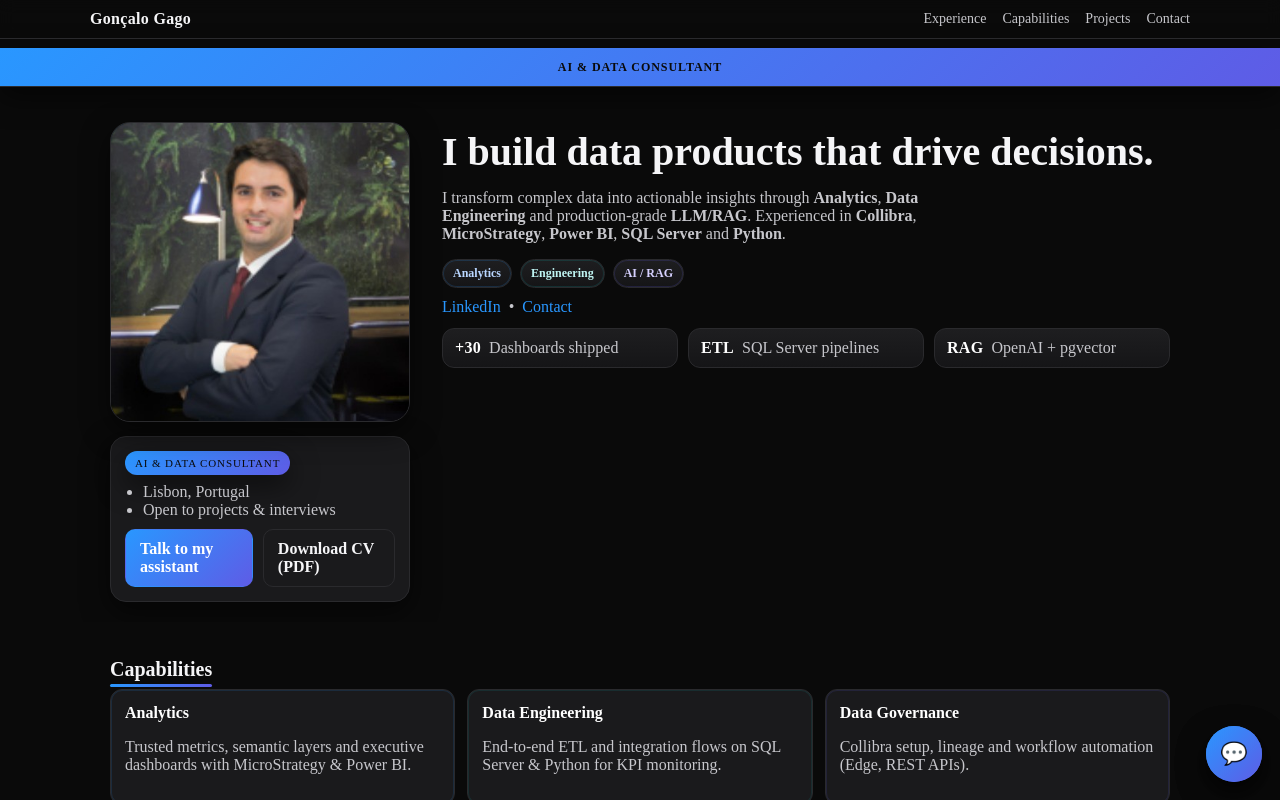
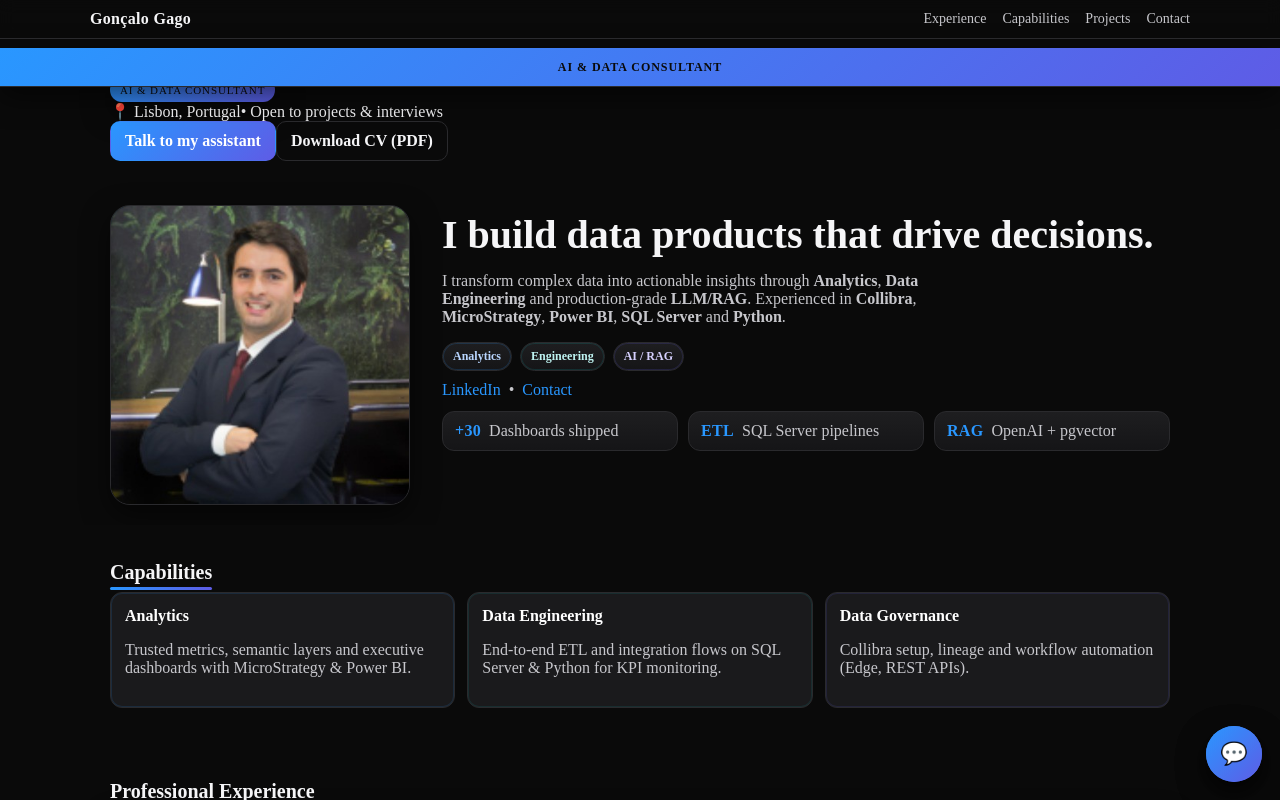
Before and after one commit to goncalogago1/curriculo, a Next.js app: page / in a window 1280 px wide. Shown: the top 800 px of the page. Built offline with nearby package versions, Linux system fonts and the light colour scheme.

Commit message:
fix: globadawoooo teste teste de commit few

```diff
--- a/app/page.tsx
+++ b/app/page.tsx
@@ -25,35 +25,40 @@ export default function Home() {
         </div>
       </div>
 
-      {/* HERO — FOTO À ESQUERDA (menor) */}
+      {/* TOP CARD (substitui a “caixa” antiga e sobe para o topo) */}
+      <section className="topcard" aria-label="Quick actions">
+        <div className="container">
+          <div className="topcard__wrap">
+            <span className="pill">AI &amp; Data Consultant</span>
+            <div className="topcard__meta">
+              <span>📍 Lisbon, Portugal</span>
+              <span>• Open to projects & interviews</span>
+            </div>
+            <div className="topcard__actions">
+              <a className="btn btn--primary" href="/chat">Talk to my assistant</a>
+              <a className="btn btn--ghost" href="/cv.pdf" download>Download CV (PDF)</a>
+            </div>
+          </div>
+        </div>
+      </section>
+
+      {/* HERO — FOTO À ESQUERDA (ainda mais pequena) */}
       <section className="hero" aria-labelledby="title">
         <div className="container pro__grid">
-          {/* Painel de perfil (ESQUERDA) */}
-          <aside className="profile-pane" aria-label="Profile">
+          {/* Foto / painel esquerdo */}
+          <aside className="profile-pane" aria-label="Profile photo">
             <div className="profile-photo" aria-hidden="true">
               <Image
                 src="/1690800862967.jpeg"
                 alt="Gonçalo Gago"
                 fill
-                sizes="(max-width: 1024px) 90vw, 300px"
+                sizes="(max-width: 1024px) 90vw, 220px"
                 priority
               />
             </div>
-
-            <div className="profile-meta">
-              <span className="pill">AI &amp; Data Consultant</span>
-              <ul>
-                <li>Lisbon, Portugal</li>
-                <li>Open to projects & interviews</li>
-              </ul>
-              <div className="profile-actions">
-                <a className="btn btn--primary" href="/chat">Talk to my assistant</a>
-                <a className="btn btn--ghost" href="/cv.pdf" download>Download CV (PDF)</a>
-              </div>
-            </div>
           </aside>
 
-          {/* Conteúdo (DIREITA) */}
+          {/* Conteúdo (direita) */}
           <div className="hero__content">
             <h1 id="title">I build data products that drive decisions.</h1>
             <p className="lede subtitle">
@@ -73,8 +78,7 @@ export default function Home() {
               <a id="contact" href="mailto:goncalogago@gmail.com">Contact</a>
             </div>
 
-            {/* Chips/Stats */}
-            <div className="stats pro__stats">
+            <div className="stats">
               <div className="stats__inner">
                 <div className="stat">
                   <span className="stat__num">+30</span>
@@ -120,7 +124,7 @@ export default function Home() {
         <div className="container">
           <h2 id="exp-title" className="section-title gradient-underline">Professional Experience</h2>
 
-        <div className="timeline">
+          <div className="timeline">
             <article className="role">
               <header>
                 <h4>Deloitte — Tech Consultant · Data &amp; AI</h4>
@@ -198,7 +202,7 @@ export default function Home() {
       <section id="projects" className="section" aria-labelledby="proj-title">
         <div className="container">
           <h2 id="proj-title" className="section-title gradient-underline">Personal Projects &amp; Activities</h2>
-          <div className="grid two">
+        <div className="grid two">
             <div className="card">
               <h3>Crypto Market Analysis — (ongoing)</h3>
               <p>Python tool that pulls Binance data and analyses pair correlations, z-score and hedge ratio.</p>
```
